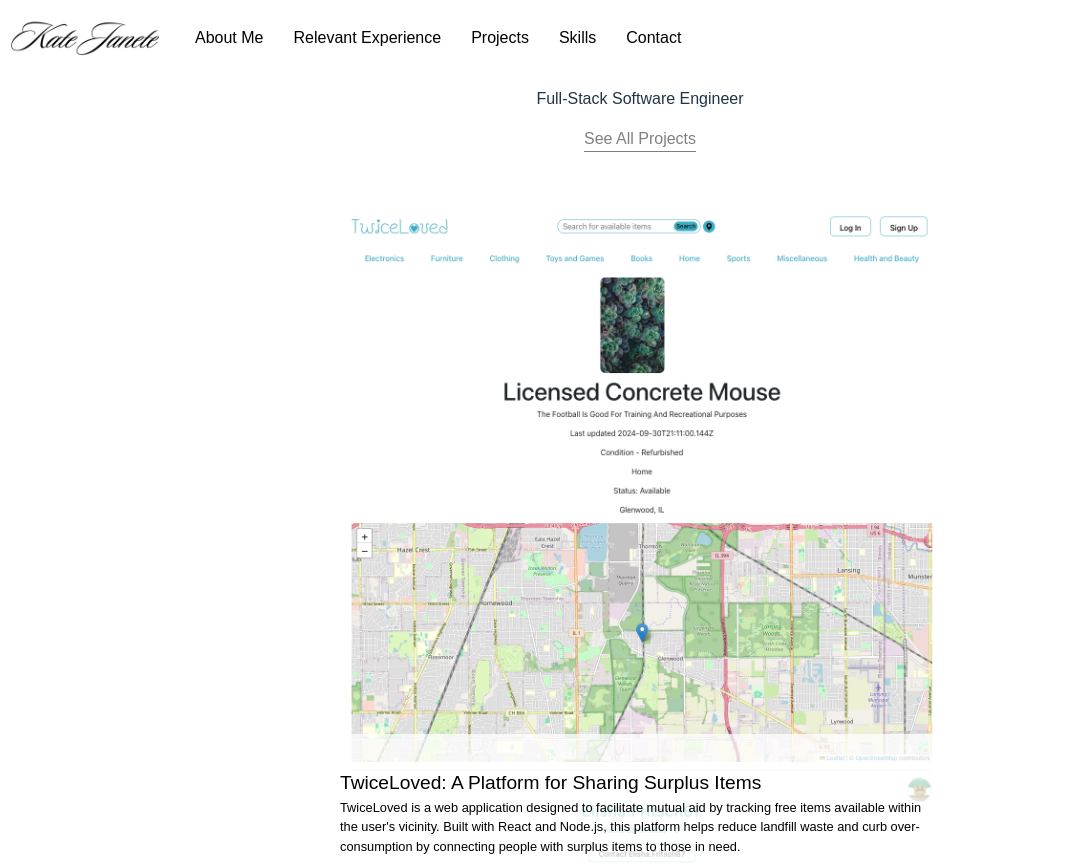
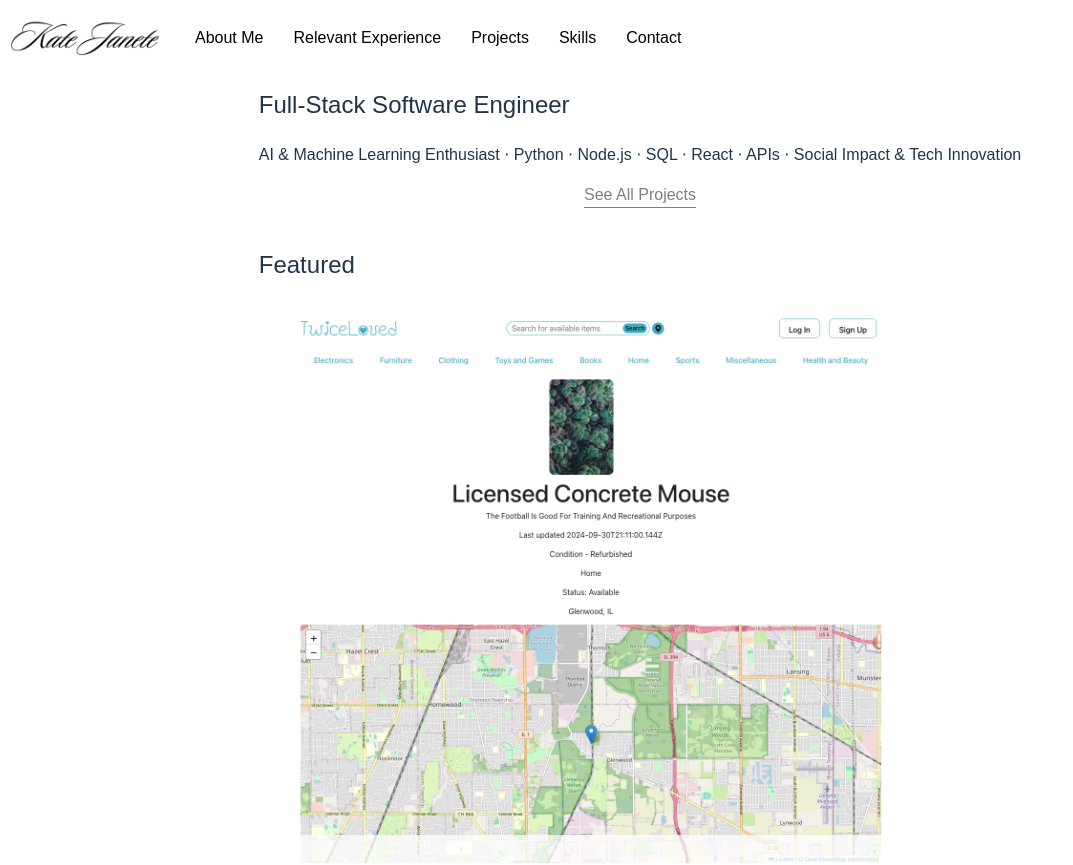
Before and after one commit to katiejnete/katejanete, a React (Vite) app: page / in a window 1280 px wide. Shown: the top 865 px of the page, without its empty margins (0-1073 px from the left). Built offline with nearby package versions, Linux system fonts and the light colour scheme.

Commit message:
add headline to home page

```diff
--- a/src/components/Home.jsx
+++ b/src/components/Home.jsx
@@ -10,16 +10,29 @@ const Home = () => {
   facilitate mutual aid by tracking free items available
   within the user's vicinity. Built with React and Node.js,
   this platform helps reduce landfill waste and curb
-  over-consumption by connecting people with surplus items to those in need.`
+  over-consumption by connecting people with surplus items to those in need.`;
 
   return (
     <div className="home">
-      <p>Full-Stack Software Engineer</p>
-      <Link id="home-cta" to="/projects">
-        See All Projects
-      </Link>
+      <div className="home-intro">
+        <h2>Full-Stack Software Engineer</h2>
+        <p>
+          AI & Machine Learning Enthusiast ⋅ Python ⋅ Node.js ⋅ SQL ⋅ React ⋅
+          APIs ⋅ Social Impact & Tech Innovation
+        </p>
+        <Link id="home-cta" to="/projects">
+          See All Projects
+        </Link>
+      </div>
       <div className="card-list">
-        <Card cardClass="home-featured" title={title} text={text} firstImg={twiceListing} secondImg={twiceHome} />
+        <h2>Featured</h2>
+        <Card
+          cardClass="home-featured"
+          title={title}
+          text={text}
+          firstImg={twiceListing}
+          secondImg={twiceHome}
+        />
       </div>
     </div>
   );
--- a/src/stylesheets/Home.css
+++ b/src/stylesheets/Home.css
@@ -30,10 +30,14 @@
 }
 
 .card-list {
-    display: flex;
     margin-top: 40px;
 }
 
 .card.home-featured {
     padding: 0;
 }
+
+h2, p {
+    font-weight: 500;
+    text-align: left;
+}
```
